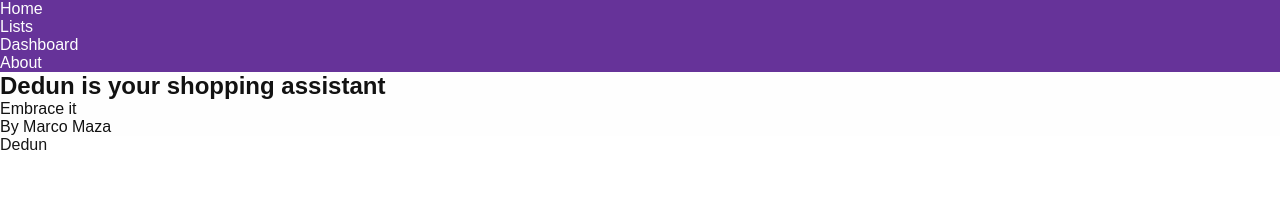
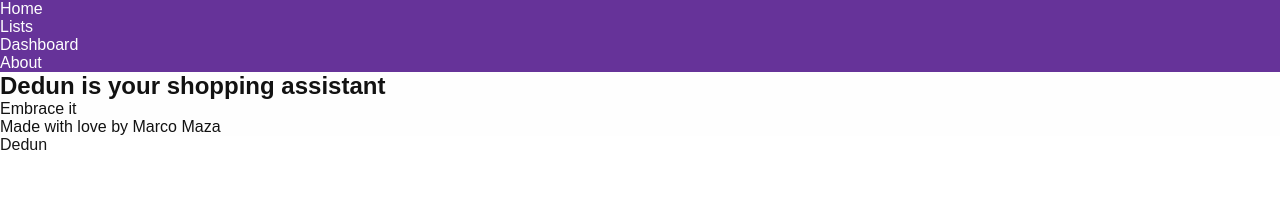
Before and after one commit to marcomaza92/dedun, a Next.js app: page / in a window 1280 px wide. Shown: the top 208 px of the page. Built offline with nearby package versions, Linux system fonts and the light colour scheme.

Commit message:
fix: update homepage footer

```diff
--- a/app/(main-layout)/(homepage)/page.tsx
+++ b/app/(main-layout)/(homepage)/page.tsx
@@ -7,7 +7,7 @@
         Dedun is <strong>your</strong> shopping assistant
       </h1>
       <p>Embrace it</p>
-      <span>By Marco Maza</span>
+      <span>Made with love by Marco Maza</span>
     </section>
   );
 }
```
